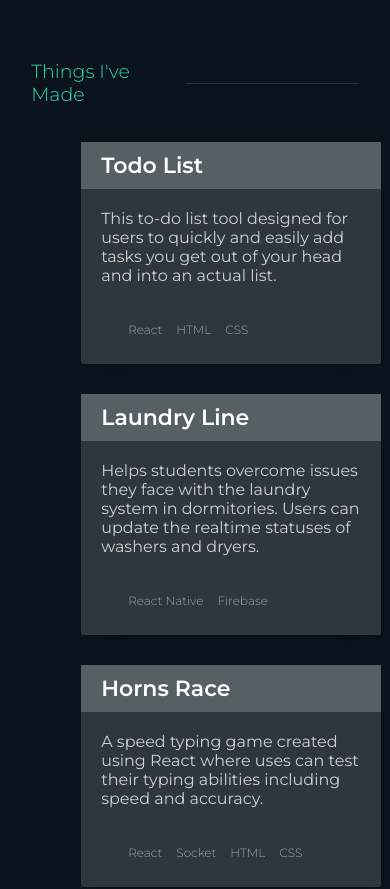
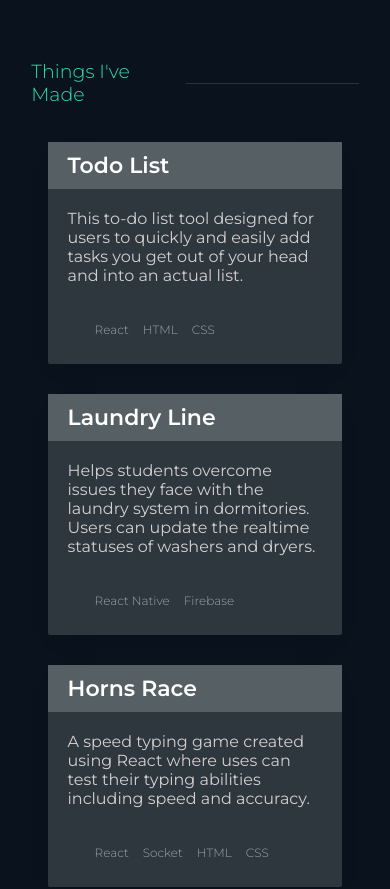
Before and after one commit to manish-bhandari/portfolio-website, a React (Create React App) app: page / in a window 390 px wide. Shown: the part 3580-4469 px from the top of the page. Built offline with nearby package versions, Linux system fonts and the light colour scheme.

Commit message:
work cards mobile bug fix

```diff
--- a/src/components/Work/Work.css
+++ b/src/components/Work/Work.css
@@ -77,7 +77,14 @@
 
 @media (max-width: 700px){
     .work_cards_container{
-        margin: 0 50px;
+        display: flex;
+        flex-direction: column;
+        justify-content: center;
+        align-items: center;
         gap: 30px;
     }
+
+    .workcard-container{
+        width: 90%;
+    }
 }
```
